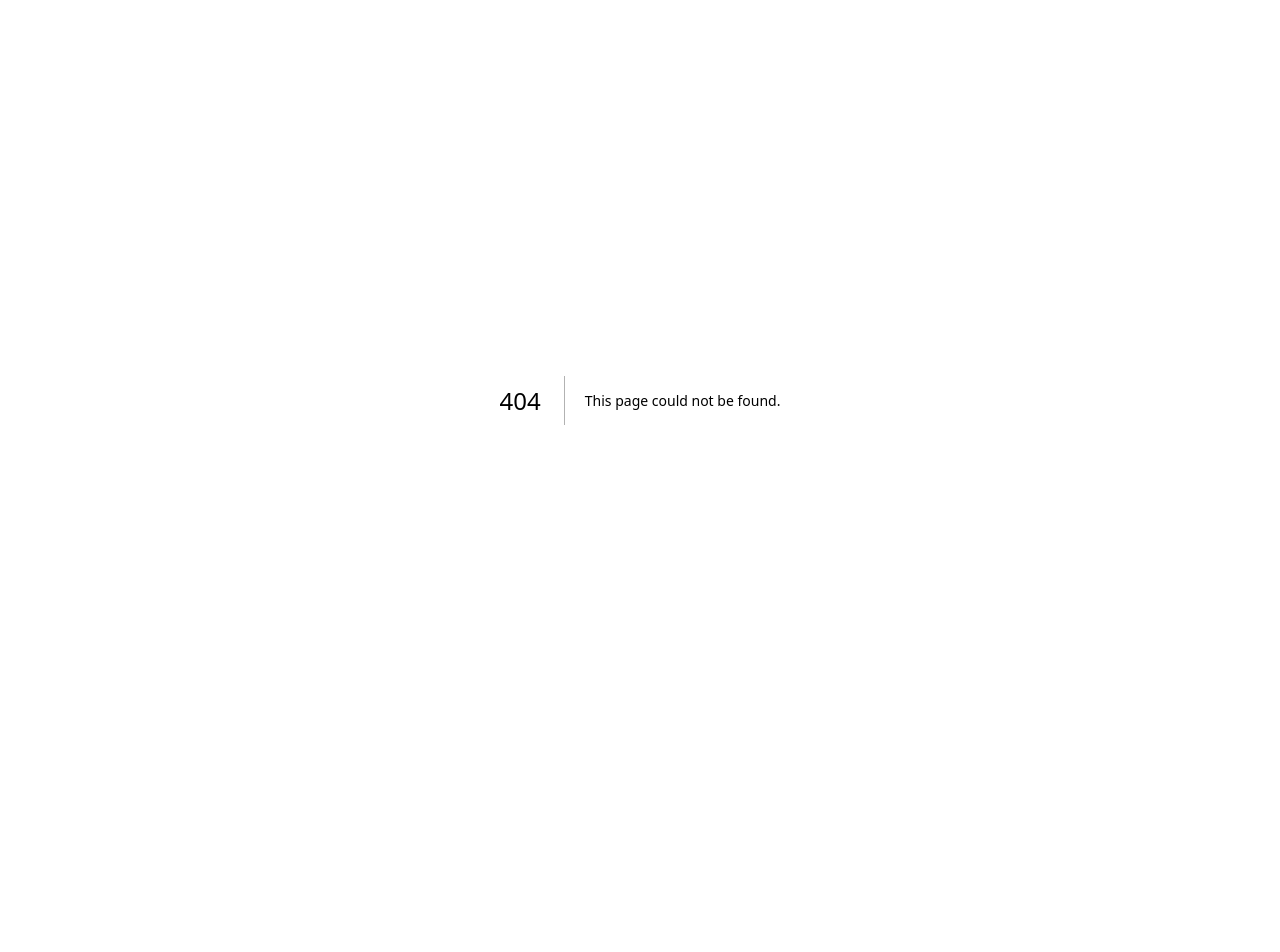
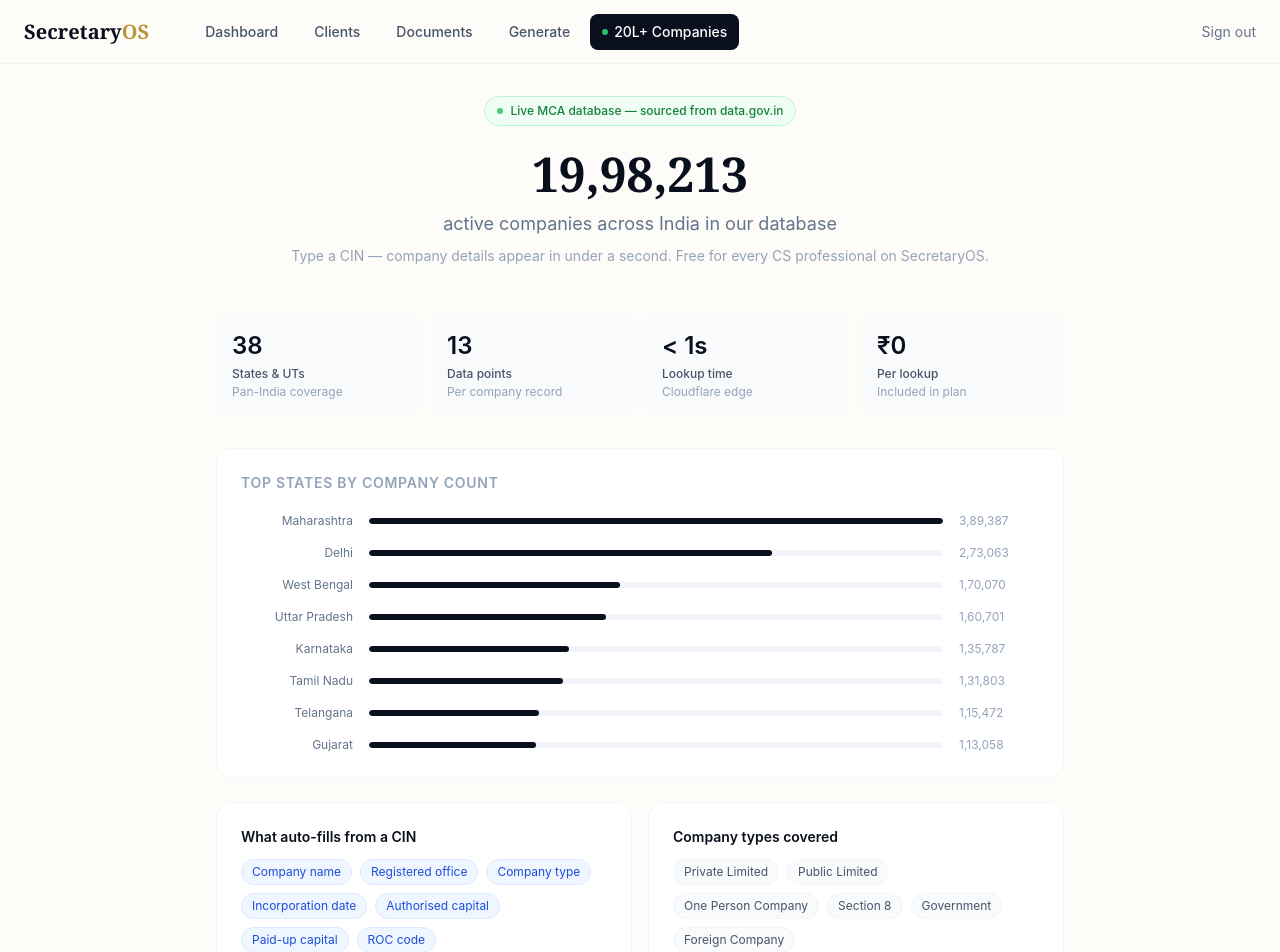
Before and after one commit to pvsheg/secretaryos, a Next.js app: page /mca-data in a window 1280 px wide. Before the commit this address had no page. Shown: the top 952 px of the page. Before the commit the page ends 800 px from the top, so only its background shows below. Built offline with nearby package versions, Linux system fonts and the light colour scheme; no server answers.

Commit message:
added masterdata navigation

```diff
--- /dev/null
+++ b/app/mca-data/page.tsx
@@ -0,0 +1,126 @@
+'use client'
+import { useEffect, useState } from 'react'
+import Navbar from '@/components/Navbar'
+import Link from 'next/link'
+
+interface Stats { total_companies: number; active_companies: number }
+
+const STATE_COUNTS = [
+  { name: 'Maharashtra', count: 389387 },
+  { name: 'Delhi', count: 273063 },
+  { name: 'West Bengal', count: 170070 },
+  { name: 'Uttar Pradesh', count: 160701 },
+  { name: 'Karnataka', count: 135787 },
+  { name: 'Tamil Nadu', count: 131803 },
+  { name: 'Telangana', count: 115472 },
+  { name: 'Gujarat', count: 113058 },
+]
+const max = STATE_COUNTS[0].count
+
+function AnimatedNumber({ value }: { value: number }) {
+  const [display, setDisplay] = useState(0)
+  useEffect(() => {
+    if (!value) return
+    const start = performance.now()
+    const step = (now: number) => {
+      const progress = Math.min((now - start) / 1500, 1)
+      const ease = 1 - Math.pow(1 - progress, 3)
+      setDisplay(Math.round(ease * value))
+      if (progress < 1) requestAnimationFrame(step)
+    }
+    requestAnimationFrame(step)
+  }, [value])
+  return <>{display.toLocaleString('en-IN')}</>
+}
+
+export default function MCADataPage() {
+  const [stats, setStats] = useState<Stats | null>(null)
+
+  useEffect(() => {
+    const url = process.env.NEXT_PUBLIC_CLOUDFLARE_WORKER_URL
+    if (!url) return
+    fetch(`${url}/stats`).then(r => r.json()).then(setStats).catch(() => {})
+  }, [])
+
+  const total = stats?.active_companies || 1998213
+
+  return (
+    <div className="min-h-screen bg-[#FDFCF9]">
+      <Navbar />
+      <main className="pt-24 pb-16 px-6 max-w-4xl mx-auto">
+        <div className="text-center mb-12">
+          <div className="inline-flex items-center gap-2 px-3 py-1.5 bg-green-50 border border-green-200 rounded-full text-xs text-green-700 font-medium mb-6">
+            <span className="w-1.5 h-1.5 rounded-full bg-green-500 animate-pulse inline-block"></span>
+            Live MCA database — sourced from data.gov.in
+          </div>
+          <h1 className="font-serif text-5xl font-bold text-ink mb-3">
+            <AnimatedNumber value={total} />
+          </h1>
+          <p className="text-slate-500 text-lg">active companies across India in our database</p>
+          <p className="text-slate-400 text-sm mt-2">Type a CIN — company details appear in under a second. Free for every CS professional on SecretaryOS.</p>
+        </div>
+
+        <div className="grid grid-cols-4 gap-3 mb-8">
+          {[
+            { num: '38', label: 'States & UTs', sub: 'Pan-India coverage' },
+            { num: '13', label: 'Data points', sub: 'Per company record' },
+            { num: '< 1s', label: 'Lookup time', sub: 'Cloudflare edge' },
+            { num: '₹0', label: 'Per lookup', sub: 'Included in plan' },
+          ].map(s => (
+            <div key={s.label} className="bg-slate-50 rounded-xl p-4">
+              <div className="text-2xl font-semibold text-ink">{s.num}</div>
+              <div className="text-xs font-medium text-slate-600 mt-1">{s.label}</div>
+              <div className="text-xs text-slate-400 mt-0.5">{s.sub}</div>
+            </div>
+          ))}
+        </div>
+
+        <div className="bg-white border border-slate-100 rounded-2xl p-6 mb-6">
+          <h2 className="font-semibold text-ink mb-5 text-sm uppercase tracking-wider text-slate-400">Top states by company count</h2>
+          <div className="space-y-4">
+            {STATE_COUNTS.map(s => (
+              <div key={s.name} className="flex items-center gap-4">
+                <div className="text-xs text-slate-500 w-28 text-right flex-shrink-0">{s.name}</div>
+                <div className="flex-1 h-1.5 bg-slate-100 rounded-full overflow-hidden">
+                  <div className="h-full bg-ink rounded-full" style={{ width: `${(s.count / max) * 100}%` }} />
+                </div>
+                <div className="text-xs text-slate-400 w-20 flex-shrink-0">{s.count.toLocaleString('en-IN')}</div>
+              </div>
+            ))}
+          </div>
+        </div>
+
+        <div className="grid grid-cols-2 gap-4 mb-8">
+          <div className="bg-white border border-slate-100 rounded-2xl p-6">
+            <h3 className="font-semibold text-ink text-sm mb-3">What auto-fills from a CIN</h3>
+            <div className="flex flex-wrap gap-2">
+              {['Company name', 'Registered office', 'Company type', 'Incorporation date', 'Authorised capital', 'Paid-up capital', 'ROC code'].map(tag => (
+                <span key={tag} className="text-xs px-2.5 py-1 bg-blue-50 text-blue-700 rounded-full border border-blue-100">{tag}</span>
+              ))}
+            </div>
+          </div>
+          <div className="bg-white border border-slate-100 rounded-2xl p-6">
+            <h3 className="font-semibold text-ink text-sm mb-3">Company types covered</h3>
+            <div className="flex flex-wrap gap-2">
+              {['Private Limited', 'Public Limited', 'One Person Company', 'Section 8', 'Government', 'Foreign Company'].map(tag => (
+                <span key={tag} className="text-xs px-2.5 py-1 bg-slate-50 text-slate-600 rounded-full border border-slate-100">{tag}</span>
+              ))}
+            </div>
+          </div>
+        </div>
+
+        <div className="bg-ink text-white rounded-2xl p-8 text-center">
+          <h2 className="font-serif text-2xl font-bold mb-2">Try it yourself</h2>
+          <p className="text-slate-400 text-sm mb-6">Add a client — type the CIN and watch the details appear instantly</p>
+          <Link href="/clients/new" className="inline-flex items-center gap-2 px-6 py-3 bg-white text-ink font-semibold rounded-xl hover:bg-slate-100 transition-colors text-sm">
+            Add a client company →
+          </Link>
+        </div>
+
+        <p className="text-center text-xs text-slate-400 mt-6">
+          Sourced from MCA via data.gov.in · Active companies only · Directors added manually or via MCA sync
+        </p>
+      </main>
+    </div>
+  )
+}
--- a/components/Navbar.tsx
+++ b/components/Navbar.tsx
@@ -41,6 +41,20 @@ export default function Navbar() {
             {link.label}
           </Link>
         ))}
+
+        {/* MCA Database link — subtle badge to show scale */}
+        <Link
+          href="/mca-data"
+          className={clsx(
+            'px-3 py-2 rounded-lg text-sm font-medium transition-colors flex items-center gap-1.5',
+            pathname.startsWith('/mca-data')
+              ? 'bg-ink text-white'
+              : 'text-slate-600 hover:text-ink hover:bg-slate-100'
+          )}
+        >
+          <span className="w-1.5 h-1.5 rounded-full bg-green-500 inline-block flex-shrink-0"></span>
+          20L+ Companies
+        </Link>
       </div>
       <button
         onClick={handleLogout}
```
